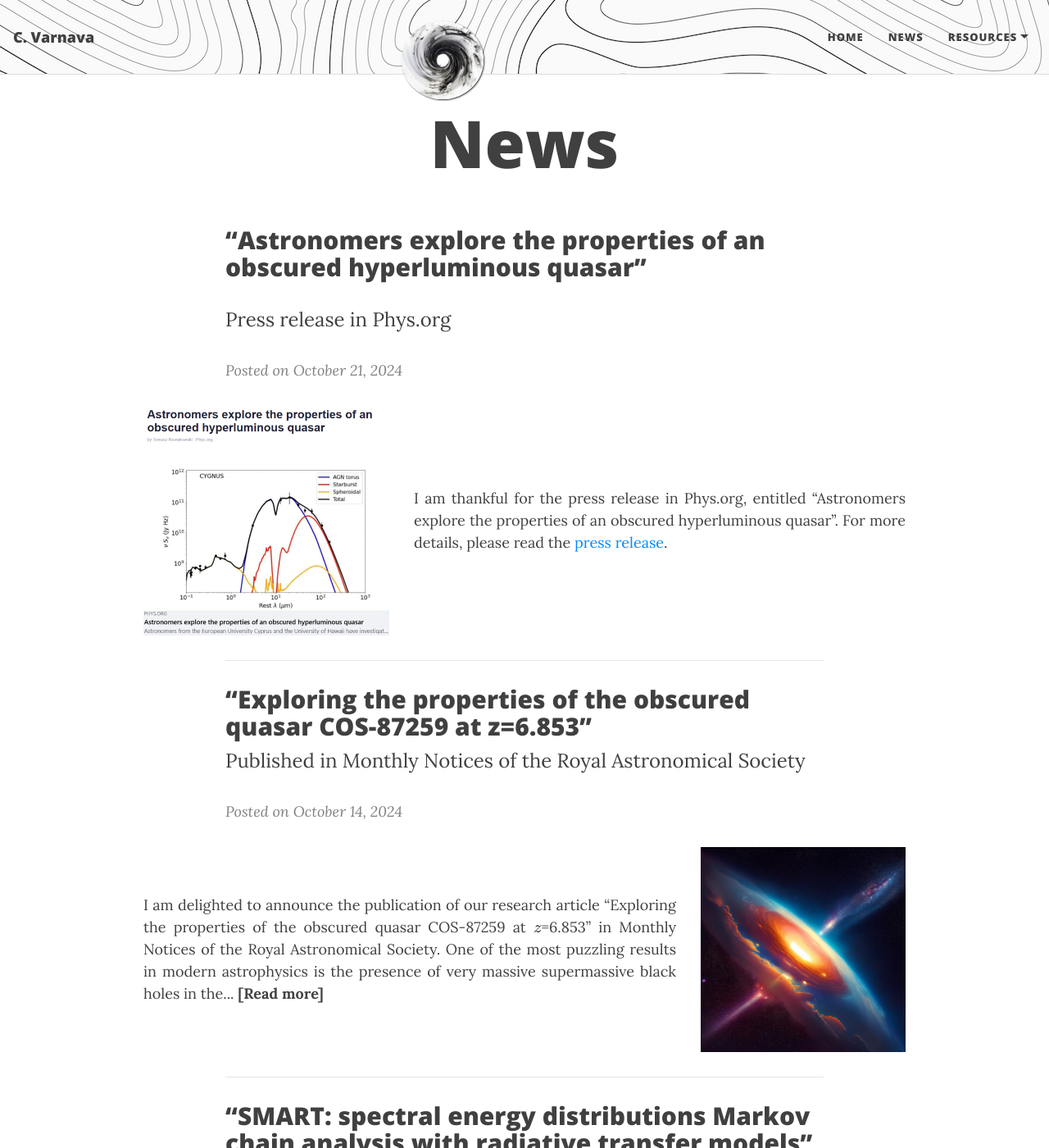
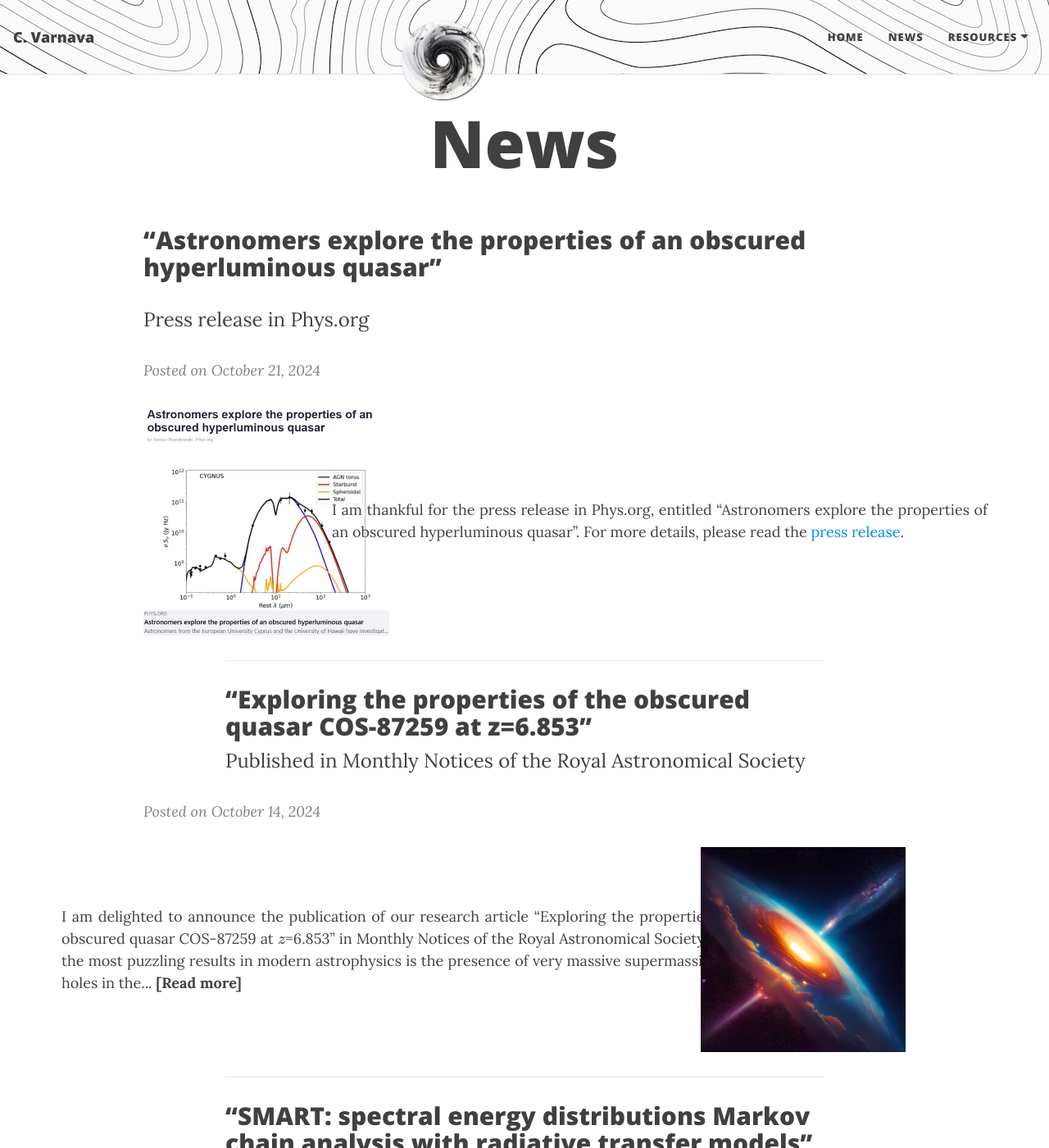
Before and after one commit to ch-var/ch-var.github.io, a Jekyll site: the page built from news.html, in a window 1280 px wide and 1400 px high. Shown: the whole window at 82% size. Built offline with Jekyll 4.4.1, drawn with Linux system fonts in a browser that asks for light colours; formulas are drawn with MathJax 3.

Commit message:
Update news.html

```diff
--- a/news.html
+++ b/news.html
@@ -3,6 +3,16 @@ layout: page
 title: News
 mathjax: true
 ---
+<style>
+  /* Reduce margins of paragraphs on desktop screens */
+  @media (min-width: 768px) {
+    p {
+      margin-left: -100px;  /* Reduce the left margin for paragraphs */
+      margin-right: -100px; /* Reduce the right margin for paragraphs */
+    }
+  }
+</style>
+
 <p>
 <p style="font-family: var(--header-font); font-weight: 800; line-height: 1.1; font-size: 1.875rem; margin-top: 1.25rem;">“Astronomers explore the properties of an obscured hyperluminous quasar”</p>
 <p><font size="+2">Press release in Phys.org</font></p>
```
